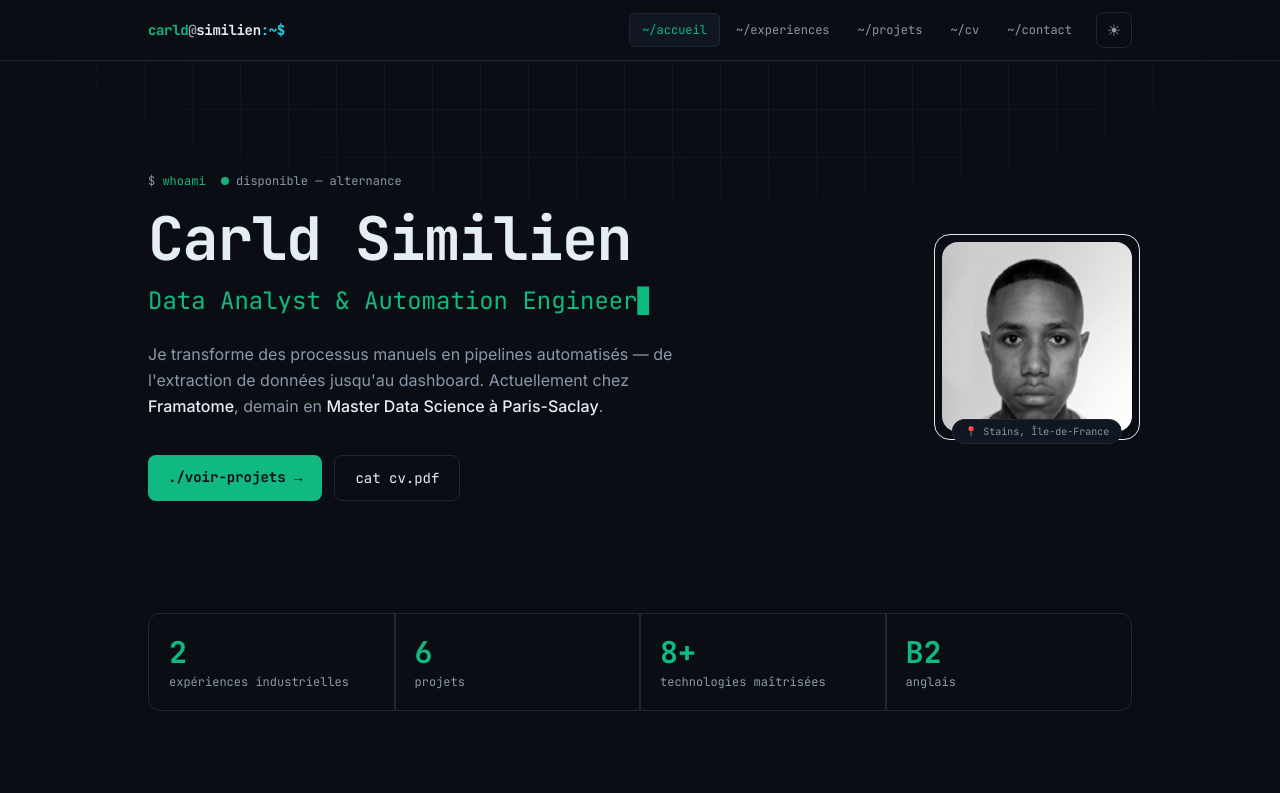
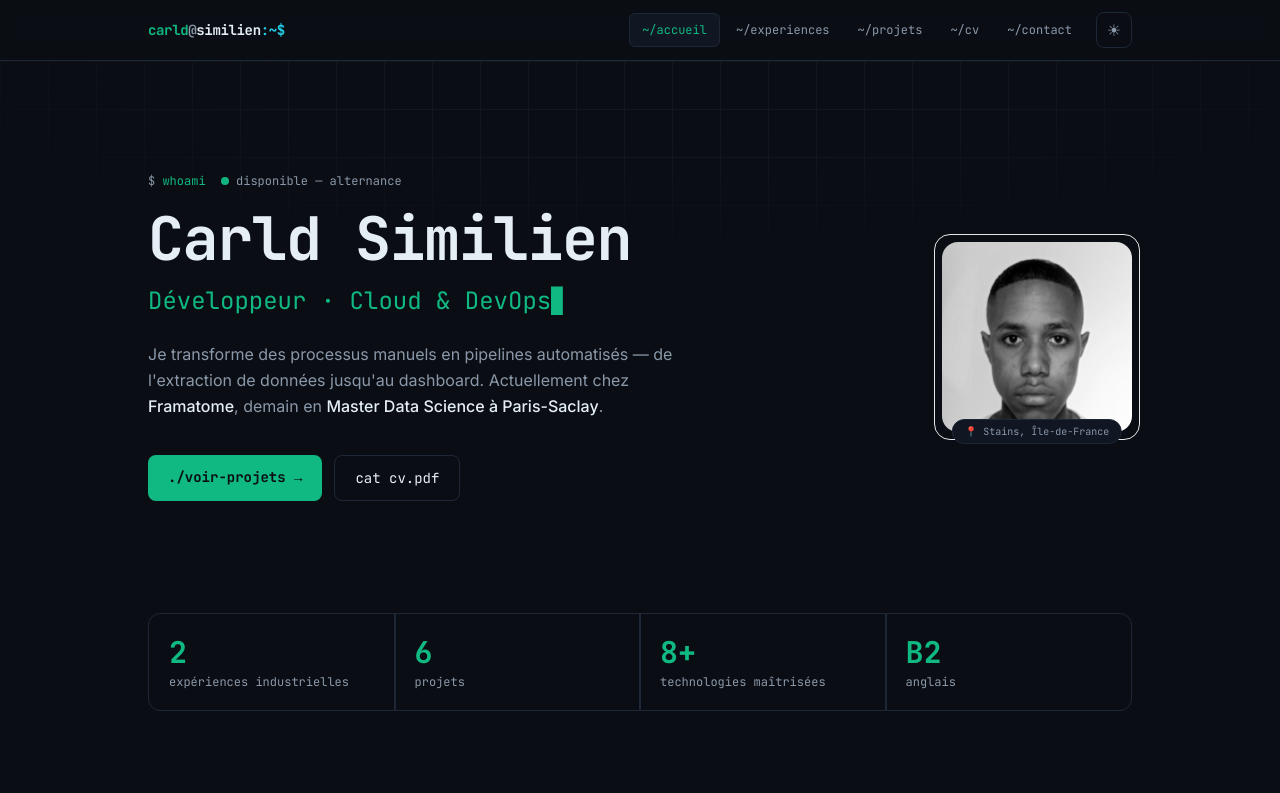
Before and after one commit to sheene123/sheene123.github.io, a Next.js app: page / in a window 1280 px wide. Shown: the top 793 px of the page. Built offline with nearby package versions, Linux system fonts and the light colour scheme.

Commit message:
Tagline + SEO : Développeur · Cloud & DevOps

```diff
--- a/app/layout.jsx
+++ b/app/layout.jsx
@@ -3,13 +3,13 @@ import Nav from '@/components/Nav';
 import Footer from '@/components/Footer';
 
 export const metadata = {
-  title: 'Carld Similien — Data Analyst & Automation Engineer',
+  title: 'Carld Similien — Développeur · Cloud & DevOps',
   description:
-    'Portfolio de Carld Similien : data analyst & automation engineer en alternance chez Framatome. Python, SQL, Power BI, TensorFlow, GCP, Docker.',
-  keywords: ['data analyst', 'automatisation', 'Python', 'Power BI', 'portfolio', 'Carld Similien'],
+    "Portfolio de Carld Similien : développeur & automation en alternance chez Framatome, futur ingénieur Cloud & cybersécurité (ESILV). Python, JavaScript, Next.js, Power BI, Azure, Docker, Kubernetes.",
+  keywords: ['développeur', 'DevOps', 'cloud', 'automatisation', 'Next.js', 'Python', 'Azure', 'portfolio', 'Carld Similien'],
   openGraph: {
-    title: 'Carld Similien — Data & Automation',
-    description: 'Data, automatisation, IA — portfolio de Carld Similien.',
+    title: 'Carld Similien — Développeur · Cloud & DevOps',
+    description: 'Développement, automatisation, cloud & DevOps — portfolio de Carld Similien.',
     type: 'website',
     locale: 'fr_FR',
   },
```
Also changed, not shown: lib/data.js.
